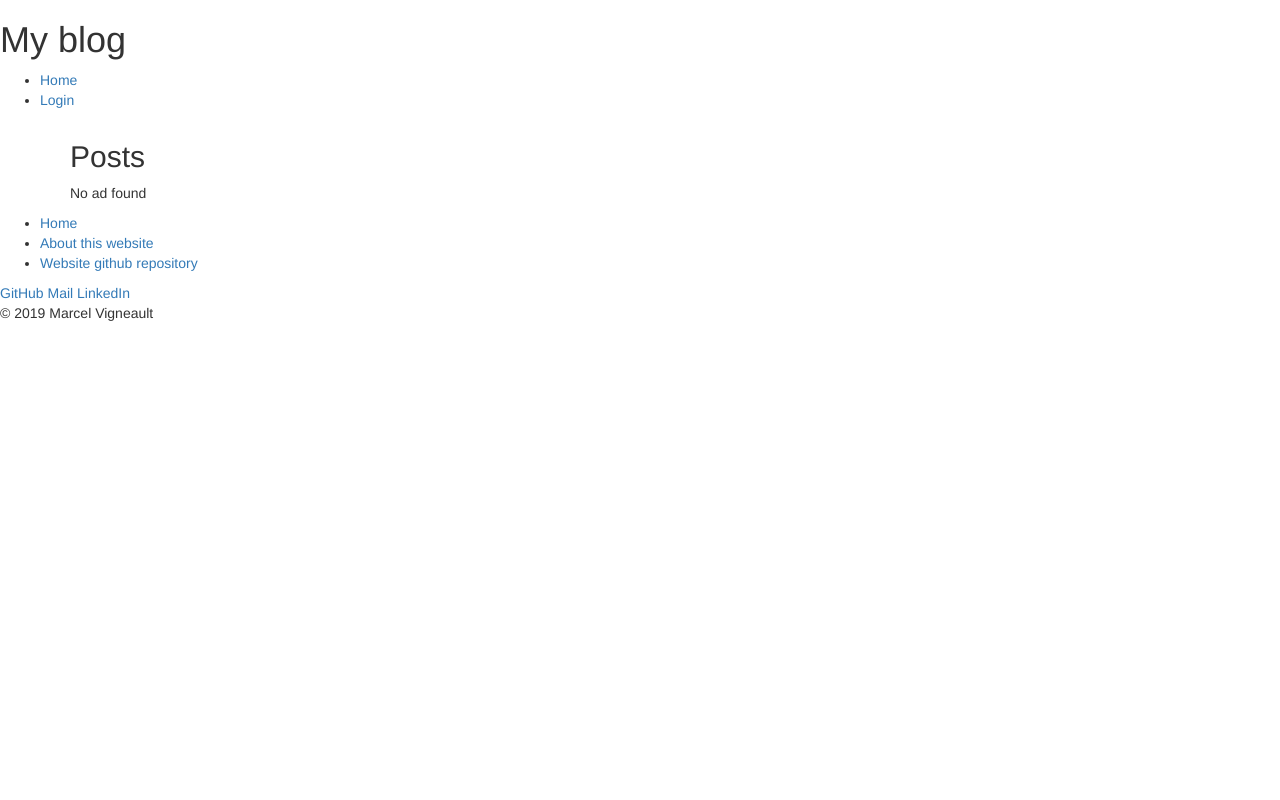
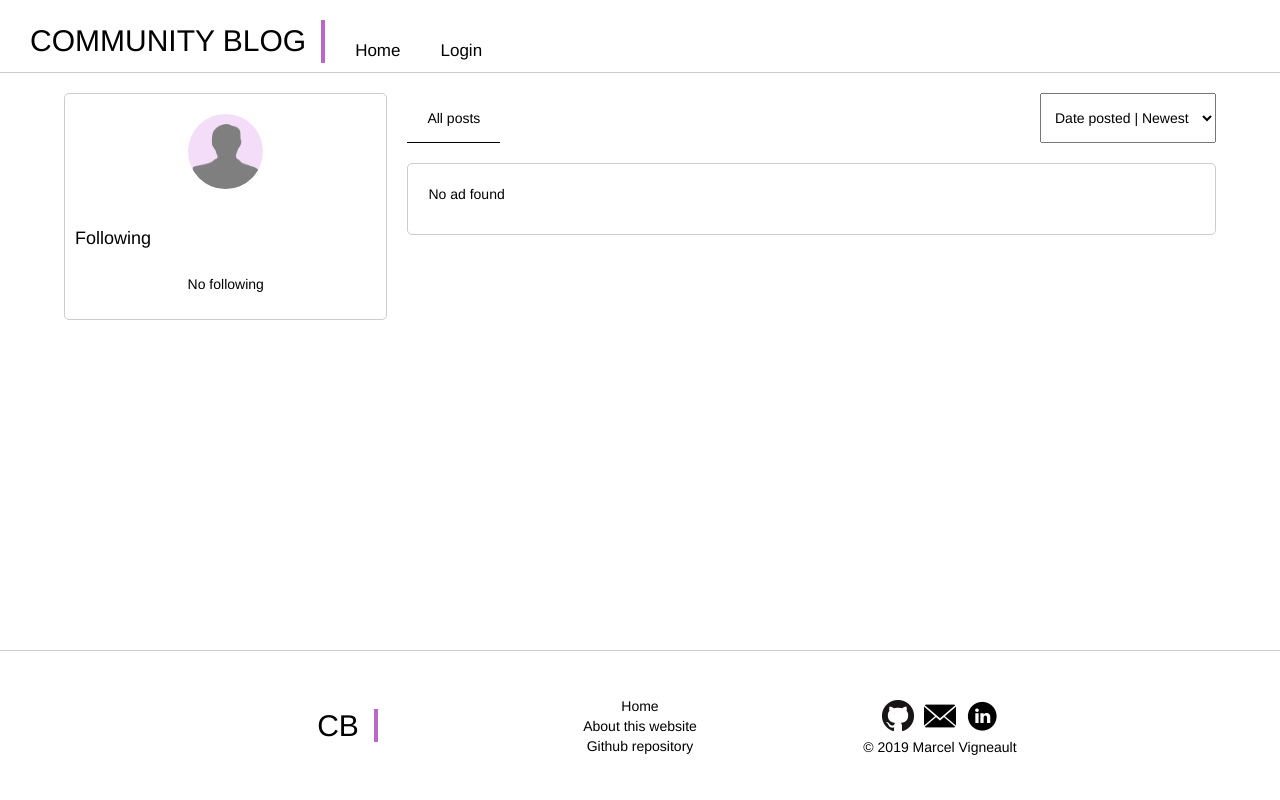
Before and after one commit to marcelvigneault1420/Symfony4-Blog, a Symfony app: template templates/blog/index.html.twig in a window 1280 px wide. Run offline with Twig, Linux system fonts and the light colour scheme; the template is opened without the code that fills it, so the values that code supplies are empty; some libraries are stand-ins or nearby versions.

Commit message:
Ajout du CSS complet à l'exception des pages de login et du user (Les pages d'usager ne sont pas encore crées

```diff
--- /dev/null
+++ b/public/css/main.css
@@ -0,0 +1,302 @@
+:root {
+    --main-purple: #ba68c8;
+    --main-purple-light: #f3ddf8;
+    --main-sand: #ffff88;
+}
+
+*,
+*::before,
+*::after,
+h1,
+h2,
+h3,
+h4,
+h5,
+h6,
+a,
+p {
+    margin: 0;
+    box-sizing: inherit;
+    text-decoration: none;
+    color: black;
+}
+
+a:hover,
+a:visited,
+a:focus {
+    box-sizing: inherit;
+    text-decoration: none;
+    color: black;
+}
+
+html {
+    box-sizing: border-box;
+}
+
+header {
+    display: grid;
+    grid-template-columns: auto 1fr;
+    border-bottom: 1px solid #ccc;
+}
+
+header>a {
+    margin: 20px 10px 10px 0;
+    padding: 0 15px 0 30px;
+}
+
+header>a,
+footer h1 span {
+    font-weight: lighter;
+    text-transform: uppercase;
+    font-size: 3rem;
+    border-right: 4px solid var(--main-purple);
+}
+
+nav {
+    display: flex;
+}
+
+nav ul {
+    flex: 1;
+    list-style: none;
+    display: flex;
+    padding: 0;
+    margin: 0;
+    align-items: flex-end;
+}
+
+nav a {
+    padding: 10px 10px;
+    display: block;
+    font-size: 1.7rem;
+    margin: 0 10px;
+}
+
+nav a:hover,
+nav a:focus {
+    border-bottom: 5px solid var(--main-purple);
+    padding-bottom: 5px;
+}
+
+.split-li {
+    flex: 1;
+}
+
+.page-wrapper {
+    display: grid;
+    grid-template-columns: 1fr;
+    grid-template-rows: 73px minmax(calc(100vh - 150px - 73px - 40px), auto) 150px;
+    grid-gap: 20px;
+}
+
+.index-wrapper {
+    display: grid;
+    grid-template-columns: minmax(250px, 2fr) 5fr;
+    width: 90%;
+    max-width: 1200px;
+    grid-gap: 20px;
+    margin: 0 auto;
+}
+
+.form-wrapper {
+    display: grid;
+    grid-template-columns: 1fr;
+    align-content: start;
+    width: 90%;
+    max-width: 1000px;
+    margin: 0 auto;
+}
+
+.form-wrapper #post_Content {
+    min-height: 200px;
+}
+
+.single-post-wrapper {
+    display: grid;
+    grid-template-columns: 5fr minmax(250px, 2fr);
+    align-content: start;
+    width: 90%;
+    max-width: 1150px;
+    grid-gap: 20px;
+    margin: 0 auto;
+}
+
+.single-post-wrapper article {
+    padding-top: 10px;
+}
+
+aside .aside-wrapper {
+    border: 1px solid #ccc;
+    border-radius: 5px;
+    padding-bottom: 10px;
+    cursor: pointer;
+}
+
+.profile {
+    display: flex;
+    flex-direction: column;
+    align-items: center;
+    margin-bottom: 10px;
+    padding: 0 10px;
+    text-align: center;
+}
+
+.profile img {
+    margin: 20px;
+    padding-top: 10px;
+}
+
+.profile-picture {
+    border-radius: 50%;
+    background-color: var(--main-purple-light);
+}
+
+.following-list h4 {
+    padding: 10px;
+}
+
+.following-element {
+    width: 100%;
+    height: 50px;
+    display: flex;
+    justify-content: center;
+    align-items: center;
+}
+
+.following-element:hover {
+    background-color: #eee;
+}
+
+.feed-view {
+    display: grid;
+    grid-template-rows: 50px auto;
+    grid-gap: 20px;
+}
+
+.feed-view .filters {
+    display: flex;
+}
+
+.filters button {
+    padding: 0 20px;
+    background: none;
+    border: none;
+}
+
+.filters .button-selected {
+    border-bottom: 1px solid black;
+}
+
+.feed-view .filters>*:nth-child(2) {
+    margin-left: auto;
+    padding: 0 10px;
+}
+
+.feed-view .posts {
+    display: grid;
+    grid-template-columns: 1fr;
+    grid-gap: 20px;
+    align-content: start;
+}
+
+article {
+    border: 1px solid #ccc;
+    padding: 20px 20px 10px 20px;
+    border-radius: 5px;
+    display: grid;
+    align-content: start;
+    grid-template-rows: 40px auto auto auto;
+}
+
+article .post-author {
+    display: grid;
+    grid-template-columns: 40px 1fr;
+    align-items: center;
+    font-size: 1.3em;
+    grid-gap: 10px;
+}
+
+article img {
+    padding-top: 4px;
+}
+
+article a {
+    border-bottom: 1px solid #ccc;
+    padding: 20px 0 10px 0;
+    display: block;
+}
+
+article .post-content {
+    padding: 20px 0px;
+}
+
+article .post-information {
+    display: flex;
+}
+
+article .post-information {}
+
+.post-information div:nth-child(1) {
+    flex: 1;
+}
+
+footer {
+    display: grid;
+    grid-template-columns: minmax(200px, 300px) minmax(200px, 300px) minmax(200px, 300px);
+    justify-content: center;
+    height: 150px;
+    border-top: 1px solid #ccc;
+    padding: 30px;
+}
+
+footer ul {
+    list-style: none;
+}
+
+footer h1 {
+    display: flex;
+    justify-content: center;
+    align-items: center;
+}
+
+footer h1 span {
+    padding: 0 15px;
+}
+
+footer .footer-links {
+    display: flex;
+    justify-content: center;
+    align-items: center;
+}
+
+footer .footer-links ul {
+    padding: 0;
+    margin: 0;
+    text-align: center;
+}
+
+.footer-about {
+    display: flex;
+    flex-direction: column;
+    justify-content: center;
+    align-items: center;
+    align-content: center;
+}
+
+.footer-social {
+    display: flex;
+    justify-content: center;
+    align-items: center;
+    padding: 0;
+    margin: 0;
+}
+
+.footer-social li {
+    padding: 5px 5px;
+}
+
+@media only screen and (max-width: 750px) {
+    * {
+        background-color: #0F0;
+    }
+}
--- a/templates/base.html.twig
+++ b/templates/base.html.twig
@@ -3,39 +3,42 @@
 
     <head>
         <meta charset="UTF-8">
-        <title>{% block title %}My Blog!{% endblock %}</title>
-        <link rel="stylesheet" href="//maxcdn.bootstrapcdn.com/bootstrap/3.2.0/css/bootstrap.min.css"> {% block stylesheets %}{% endblock %}
+        <title>{% block title %}A community Blog!{% endblock %}</title>
+        <link rel="stylesheet" href="//maxcdn.bootstrapcdn.com/bootstrap/3.2.0/css/bootstrap.min.css">
+        <link rel="stylesheet" href="{{ asset('css/main.css') }}"> {% block stylesheets %}{% endblock %}
     </head>
 
     <body>
+        <div class="page-wrapper">
             <header>
-            <h1>My blog</h1>
+                <a href="{{ path('blog_index') }}">community Blog</a>
                 <nav>
                     <ul>
                         <li><a href="{{ path('blog_index') }}">Home</a></li> {% if is_granted('IS_AUTHENTICATED_FULLY') %} <li><a href="{{ path('user_profile', {'id': app.user.id }) }}">Profile</a></li>
+                        <li class="split-li"></li>
                         <li><a href="{{ path('blog_add') }}">Create a post</a></li>
-                    <li><a href="{{ path('user_logout') }}">Logout from {{ app.user.email }}</a></li> {% else %} <li><a href="{{ path('user_login') }}">Login</a></li> {% endif %}
+                        <li><a href="{{ path('user_logout') }}">Logout</a></li> {% else %} <li><a href="{{ path('user_login') }}">Login</a></li> {% endif %}
                     </ul>
                 </nav>
-        </header>
-        <main class="container">{% block body %}{% endblock %}</main>
-        <footer>
-            <section id="footer_links">
+            </header> {% block body %}{% endblock %} <footer>
+                <h1><span>CB</span></h1>
+                <section class="footer-links">
                     <ul>
                         <li><a href="{{ path('blog_index') }}">Home</a></li>
-                    <li><a href="https://github.com/marcelvigneault1420/Symfony4-Blog">About this website</a></li>
-                    <li><a href="https://github.com/marcelvigneault1420/Symfony4-Blog">Website github repository</a></li>
+                        <li><a href="https://github.com/marcelvigneault1420/Symfony4-Blog/blob/master/README.md">About this website</a></li>
+                        <li><a href="https://github.com/marcelvigneault1420/Symfony4-Blog">Github repository</a></li>
                     </ul>
                 </section>
-            <section id="footer_about">
-                <div id="footer_socials">
-                    <a href="https://github.com/marcelvigneault1420">GitHub</a>
-                    <a href="mailto:marcel.vigneault.1420@gmail.com">Mail</a>
-                    <a href="https://www.linkedin.com/in/charles-vigneault-5641908a/">LinkedIn</a>
-                </div>
+                <section class="footer-about">
+                    <ul class="footer-social">
+                        <li><a href="https://github.com/marcelvigneault1420" target="_blank"><img class="footer-icon" src="{{ asset('img/github-icon.png') }}" width="32" height="32" alt=""></a></li>
+                        <li><a href="mailto:marcel.vigneault.1420@gmail.com" target="_blank"><img class="footer-icon" src="{{ asset('img/email-icon.png') }}" width="32" height="32" alt=""></a></li>
+                        <li><a href="https://www.linkedin.com/in/charles-vigneault-5641908a/" target="_blank"><img class="footer-icon" src="{{ asset('img/linkedin-icon.png') }}" width="32" height="32" alt=""></a></li>
+                    </ul>
                     <p>© 2019 Marcel Vigneault</p>
                 </section>
-        </footer> {% block javascripts %}{% endblock %}
+            </footer>
+        </div> {% block javascripts %}{% endblock %}
     </body>
 
 </html>
--- a/templates/blog/index.html.twig
+++ b/templates/blog/index.html.twig
@@ -1,36 +1,44 @@
-{% extends 'base.html.twig' %}
-
-{% block body %}
-
+{% extends 'base.html.twig' %} {% block body %} <main class="index-wrapper">
     <aside>
+        <div class="aside-wrapper">
+            <div class="profile">
+                <img class="profile-picture" src="{{ asset('img/avatar-placeholder.png') }}" width="75" height="75" alt="">
+                <h3>{{ app.user.DisplayName }}</h3>
+            </div>
+            <div class="following-list">
+                <h4> Following </h4>
+                <div class="following-element"> No following </div>
+            </div>
+        </div>
     </aside>
-
-<section id="filters">
-
+    <div class="feed-view">
+        <section class="filters">
+            <button class="button-selected">All posts</button>
+            <select name="order-by" id="order-by">
+                <option value="date-new">Date posted | Newest</option>
+                <option value="date-old">Date posted | Oldest</option>
+                <option value="popularity">Most popular</option>
+            </select>
         </section>
-
-<section id="posts">
-    <h2>Posts</h2>
-
-    {% for post in listPosts %}
-        <article>
+        <section class="posts"> {% for post in listPosts %} <article>
+                <div class="post-author">
+                    <img class="profile-picture" src="{{ asset('img/avatar-placeholder.png') }}" width="30" height="30" alt="">
+                    <p>{{ post.User.DisplayName }}</p>
+                </div>
                 <h3>
                     <a href="{{ path('blog_post', {'id': post.id}) }}">{{ post.Title }}</a>
                 </h3>
-            <p id="post_content">
+                <p class="post-content">
                     {{ post.Content | nl2br }}
                 </p>
-            <div id="post_information">
+                <div class="post-information">
+                    <div class="hearts"> ❤ 0 </div>
                     <i>
                         {{ post.DatePosted | date('Y-m-d H:m') }}
                     </i>
-                <p>{{ post.User.DisplayName }}</p>
                 </div>
-        <article>
-    {% else %}
-        <article>
+            </article> {% else %} <article>
                 <p>No ad found</p>
-        </article>
-    {% endfor %}
-</section>
-{% endblock %}
+            </article> {% endfor %} </section>
+    </div>
+</main> {% endblock %}
```
Also changed, not shown: src/Controller/BlogController.php (+8 -0 lines), templates/blog/add.html.twig (+5 -20 lines), templates/blog/post.html.twig (+15 -7 lines), public/img/avatar-placeholder.png (added), public/img/email-icon.png (added), public/img/github-icon.png (added), public/img/linkedin-icon.png (added). Lines whose indentation alone changed are shown as unchanged.
